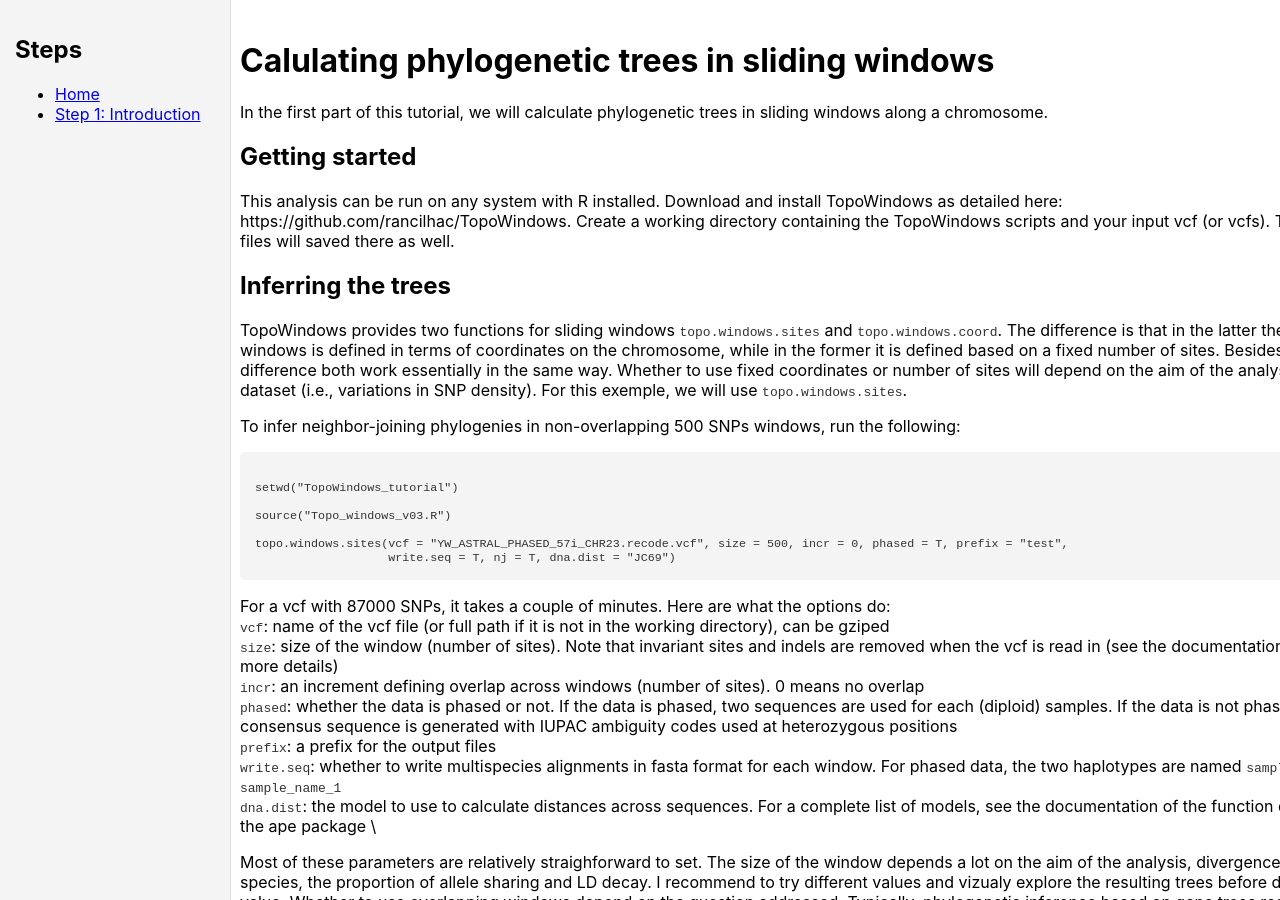
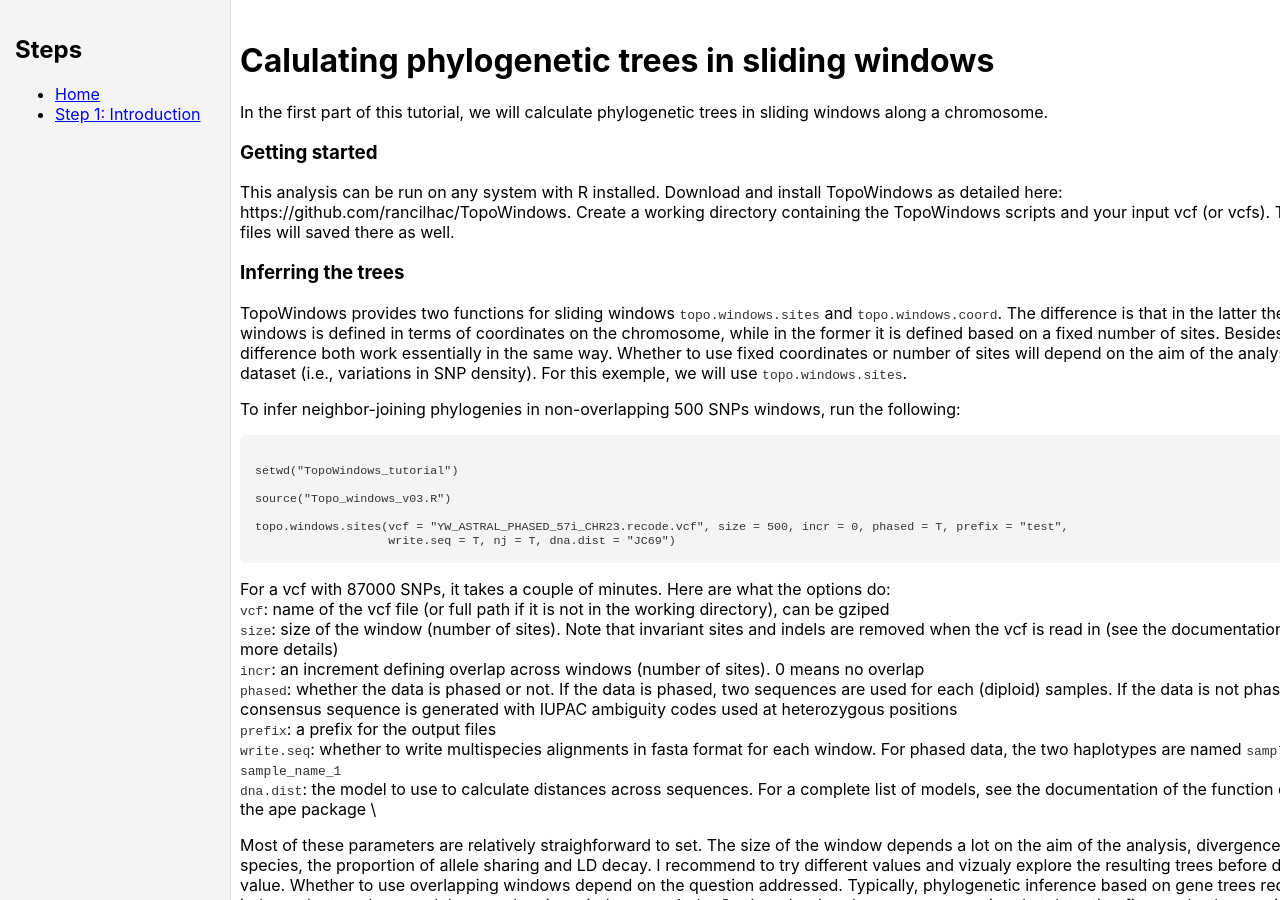
Before and after one commit to rancilhac/Genome-Wide-Phylogenies.github.io, a Jekyll site: the page built from Sliding-windows.md, in a window 1280 px wide and 900 px high. Built offline with Jekyll 4.4.1, drawn with Linux system fonts in a browser that asks for light colours; our own code applies the rules of GitHub Pages for plain Markdown files.

```diff
--- a/Sliding-windows.md
+++ b/Sliding-windows.md
@@ -2,11 +2,11 @@
 
 In the first part of this tutorial, we will calculate phylogenetic trees in sliding windows along a chromosome.
 
-## Getting started
+### Getting started
 
 This analysis can be run on any system with R installed. Download and install TopoWindows as detailed here: https://github.com/rancilhac/TopoWindows. Create a working directory containing the TopoWindows scripts and your input vcf (or vcfs). The output files will saved there as well.
 
-## Inferring the trees
+### Inferring the trees
 
 TopoWindows provides two functions for sliding windows `topo.windows.sites` and `topo.windows.coord`. The difference is that in the latter the size of the windows is defined in terms of coordinates on the chromosome, while in the former it is defined based on a fixed number of sites. Besides this difference both work essentially in the same way. Whether to use fixed coordinates or number of sites will depend on the aim of the analysis and the dataset (i.e., variations in SNP density). For this exemple, we will use `topo.windows.sites`.
 
@@ -33,7 +33,7 @@ Most of these parameters are relatively straighforward to set. The size of the w
 
 Practical note: the vcf importation into R can take a lot of memory. For very large chromosomes, I sometime had to split the vcfs in several parts.
 
-## Outputs
+### Outputs
 
 Two output files were created:
 `test_NJ_trees.trees`: this file contains the neighbor-joining trees in Newick format, one per line. In case the calculation of the tree fails, NA is printed instead of a tree. It can be opened in a regular phylogenetic tree viewer (e.g., FigTree)
@@ -57,7 +57,7 @@ chr22  37118      61175    24057    500      0.0871     1         YES   114
 
 In another tutorial we will see how to use these two files to filter and subset the trees.
 
-## Inferring trees using likelihood approaches
+### Inferring trees using likelihood approaches
 
 The `TopoWindows` R functions can only calculate NJ trees internaly. However, when `write.seq = T`, fasta alignments are written for each windows that can be analysed with an external software. The alignements are written in `test_sequences` with names like `chr22-67-20215.fasta`(CHR-CHR.START-CHR.END.fasta).
 I tend to use IQTREE for maximum-likelihood phylogenetic inference, but other softwares can also be used (e.g., RAxML) depending on your preference, including Bayesian inference softwares. Here is how to calculate the trees with IQTREE in a UNIX comand line environment:
@@ -74,7 +74,7 @@ cat *.treefile > test_ML_trees.trees
 
 The `.trees` file can now be used together with the `.tsv` file produced in the previous step. If you are not interested in getting nj trees, only ML trees, you can run `topo.windows.sites` with `write.seq = T` and `nj = F`.
 
-## Working in a High-Performance Cluster environment (or parallelizing in a UNIX command line environment)
+### Working in a High-Performance Cluster environment (or parallelizing in a UNIX command line environment)
 
 Working directly in an R environment is not very handy because analyses of large contigs quickly become memory- and time-consuming. Here we will see how to parallelize the runs on a chromosome/contig basis in a High-Performance Cluster with the Slurm job manager. A similar approach can probably be achieved on a UNIX working station with the `parallel` command, although I have never tried.
 
```
